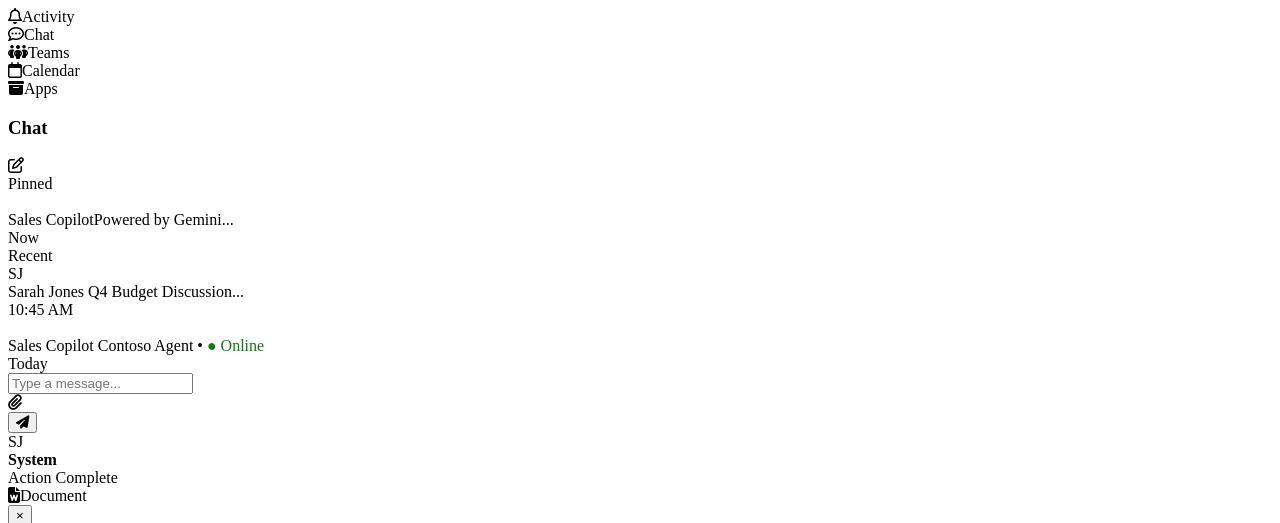
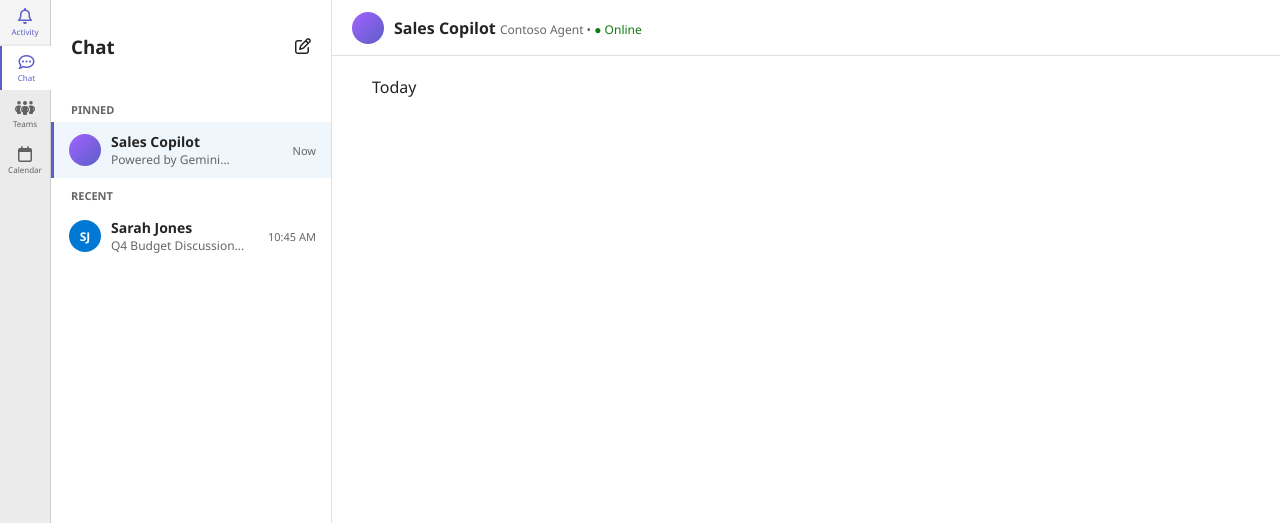
Before and after one commit to mainak-n/demo-copilot, a plain HTML site: page index.html in a window 1280 px wide. Shown: the top 523 px of the page. Drawn offline with Linux system fonts and the light colour scheme; the site is published under a folder, as on GitHub Pages, so addresses that start at the root find nothing.

Commit message:
Fix HTML formatting and structure

```diff
--- a/index.html
+++ b/index.html
@@ -4,7 +4,7 @@
     <meta charset="UTF-8" />
     <meta name="viewport" content="width=device-width, initial-scale=1.0" />
     <title>Contoso Sales Agent</title>
-    <link rel="stylesheet" href="/teams.css" />
+    <link rel="stylesheet" href="teams.css" />
     <link rel="stylesheet" href="https://cdnjs.cloudflare.com/ajax/libs/font-awesome/6.4.0/css/all.min.css">
 </head>
 <body>
```
